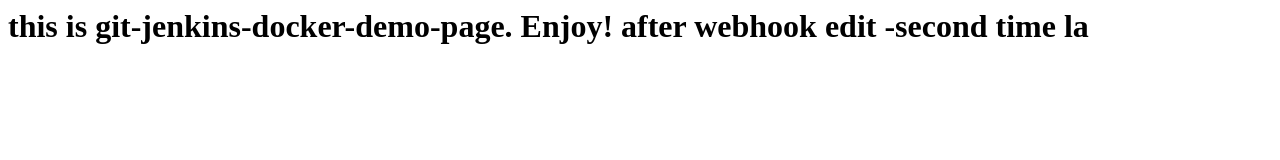
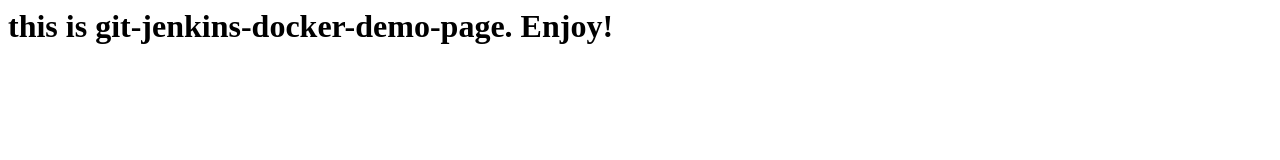
Before and after one commit to merina-poudyal/git-jenkins-docker, a plain HTML site: page index.html in a window 1280 px wide. Drawn offline with Linux system fonts and the light colour scheme.

Commit message:
Update index.html

```diff
--- a/index.html
+++ b/index.html
@@ -1,6 +1,6 @@
 <html>
 
-<body> <h1>this is git-jenkins-docker-demo-page. Enjoy! after webhook edit -second time la  </h1></body>
+<body> <h1>this is git-jenkins-docker-demo-page. Enjoy! </h1></body>
 
 
 </html>
```
